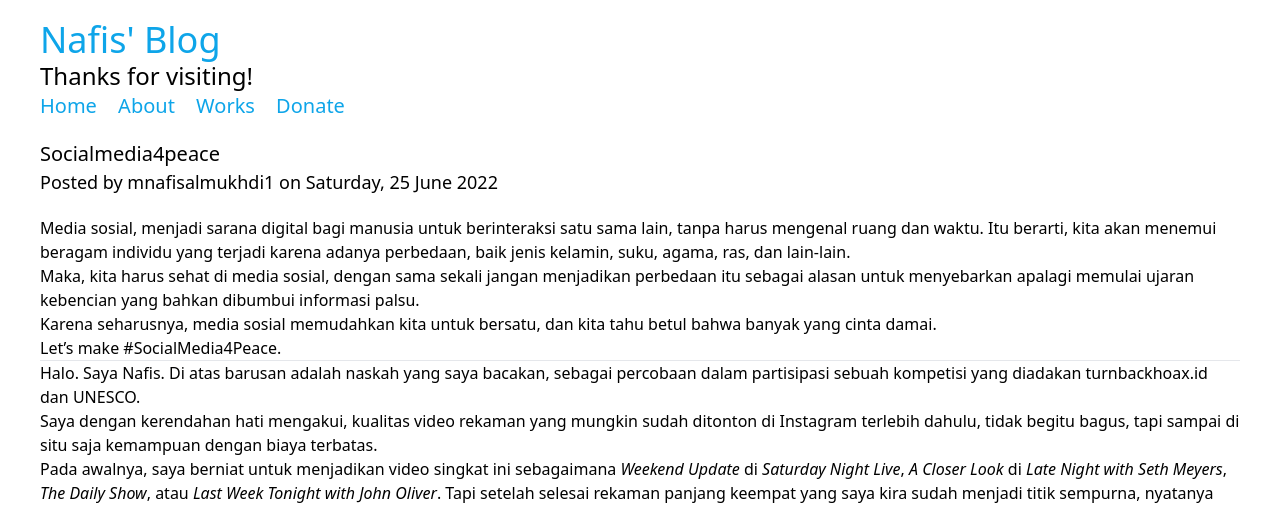
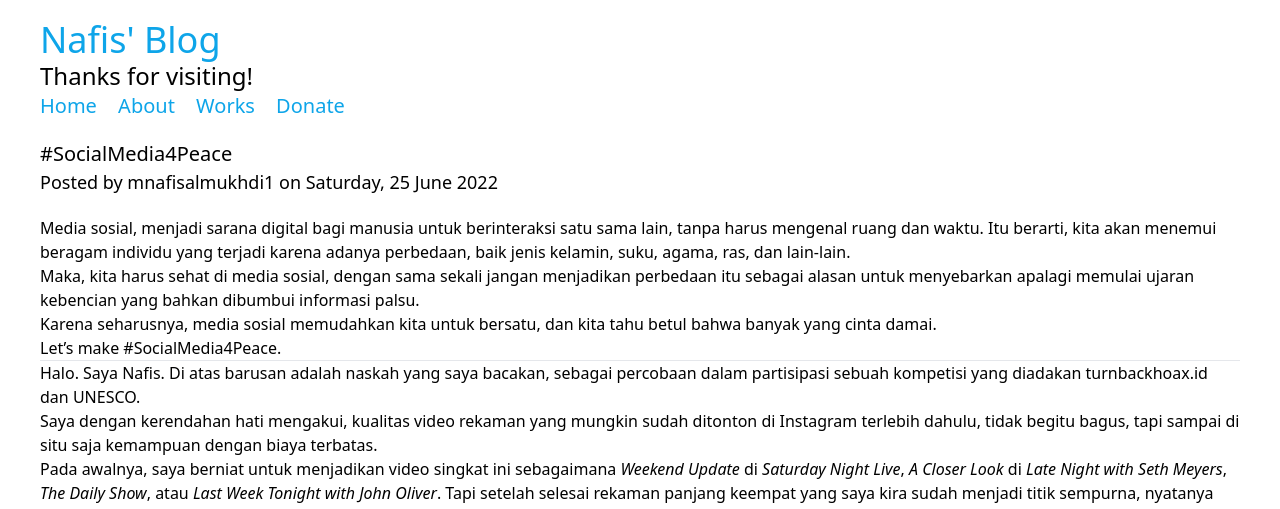
Before and after one commit to mnafisalmukhdi1/blog, a Jekyll site: the page built from _posts/2022-06-25-socialmedia4peace.md, in a window 1280 px wide. Shown: the top 509 px of the page. Built offline with Jekyll 4.4.1, drawn with Linux system fonts in a browser that asks for light colours; nearby versions of some CDN libraries; part of the change alters nothing that is shown.

```diff
--- a/_posts/2022-06-25-socialmedia4peace.md
+++ b/_posts/2022-06-25-socialmedia4peace.md
@@ -1,6 +1,6 @@
 ---
 layout: post
-title: #SocialMedia4Peace
+title: "#SocialMedia4Peace"
 author: mnafisalmukhdi1
 ---
 Media sosial, menjadi sarana digital bagi manusia untuk berinteraksi satu sama lain, tanpa harus mengenal ruang dan waktu. Itu berarti, kita akan menemui beragam individu yang terjadi karena adanya perbedaan, baik jenis kelamin, suku, agama, ras, dan lain-lain.
@@ -16,9 +16,9 @@ Let's make #SocialMedia4Peace.
 Halo. Saya Nafis.
 Di atas barusan adalah naskah yang saya bacakan, sebagai percobaan dalam partisipasi sebuah kompetisi yang diadakan [turnbackhoax.id](https://turnbackhoax.id) dan [UNESCO](https://unesco.org).
 
-Saya dengan kerendahan hati mengakui, kualitas video rekaman yang mungkin sudah ditonton di [Instagram](https://instagram.com/mnafisalmukhdi1) terlebih dahulu, tidak begitu bagus, tapi sampai di situ saja kemampuan dengan biaya terbatas.
+Saya dengan kerendahan hati mengakui, kualitas [video rekaman](https://www.instagram.com/p/CfPx-PGA-XG/) yang mungkin sudah ditonton di [Instagram](https://instagram.com/mnafisalmukhdi1) terlebih dahulu, tidak begitu bagus, tapi sampai di situ saja kemampuan dengan biaya terbatas.
 
-Pada awalnya, saya berniat untuk menjadikan video singkat ini sebagaimana *Weekend Update* di *Saturday Night Live*, *A Closer Look* di *Late Night with Seth Meyers*, *The Daily Show*, atau *Last Week Tonight with John Oliver*. Tapi setelah selesai rekaman panjang keempat yang saya kira sudah menjadi titik sempurna, nyatanya belum dan memilih untuk memuaskan diri dengan yang ada.
+Pada awalnya, saya berniat untuk menjadikan video singkat ini sebagaimana *[Weekend Update](https://en.wikipedia.org/wiki/Weekend_Update)* di *[Saturday Night Live](https://en.wikipedia.org/wiki/Saturday_Night_Live)*, *A Closer Look* di *[Late Night with Seth Meyers](https://en.wikipedia.org/wiki/Late_Night_with_Seth_Meyers)*, *[The Daily Show](https://en.wikipedia.org/wiki/The_Daily_Show)*, atau *[Last Week Tonight with John Oliver](https://en.wikipedia.org/wiki/Last_Week_Tonight)*. Tapi setelah selesai rekaman panjang keempat yang saya kira sudah menjadi titik sempurna, nyatanya belum dan memilih untuk memuaskan diri dengan yang ada.
 
 Keputusan ini saya ambil dengan alasan keterbatasan lain sehingga saya merasa harus menyelesaikannya dengan segera.
 
```
